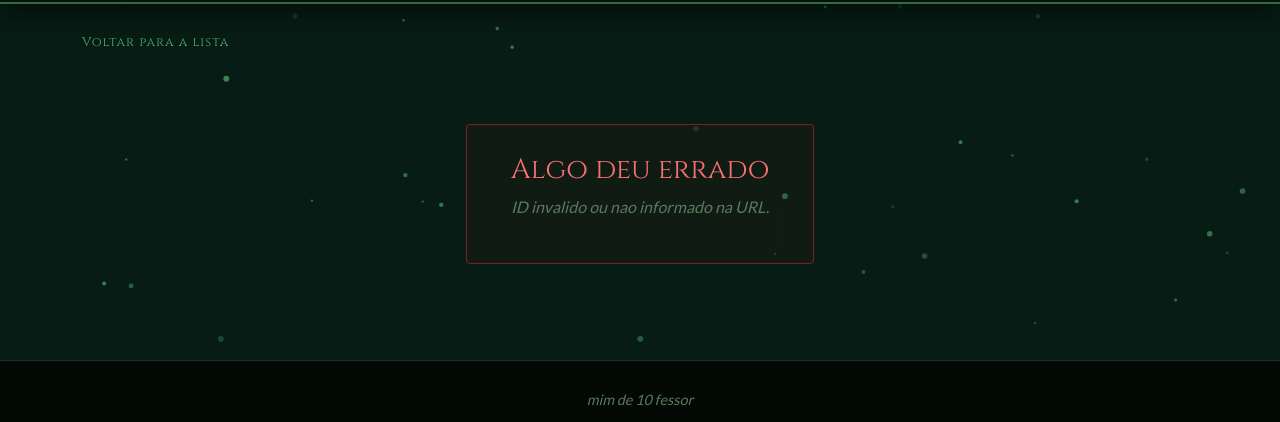
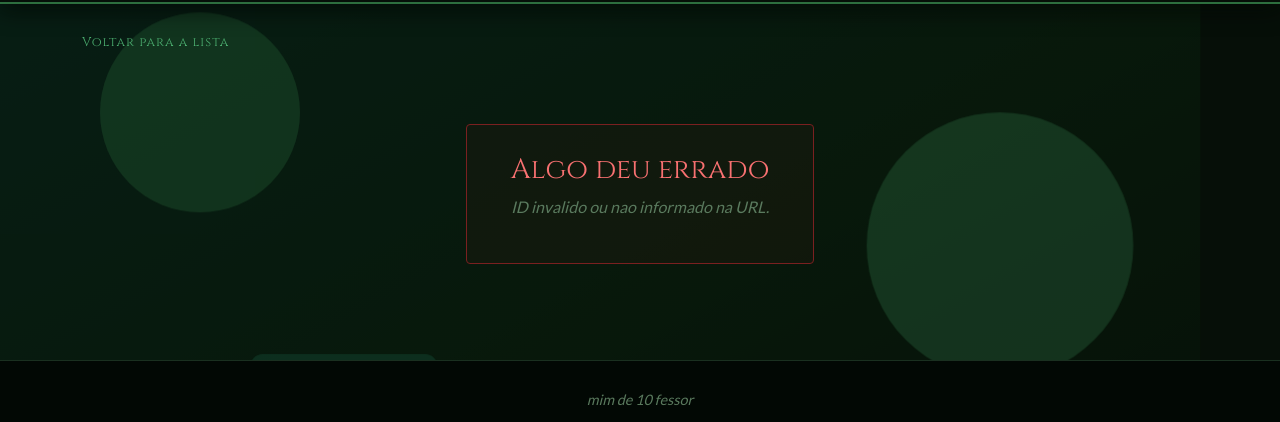
Before and after one commit to zecara/-av1-dwb-pedro-anjos-2bimestre, a plain HTML site: page detalhes.html in a window 1280 px wide. Shown: the part 61-483 px from the top of the page. Drawn offline with nearby package versions, Linux system fonts and the light colour scheme.

Commit message:
Implementar: SVG Animado com formas geométricas interativas - remover canvas e parallax

```diff
--- a/css/style.css
+++ b/css/style.css
@@ -32,11 +32,9 @@
   overflow-x: hidden;
 }
 
-/* --- Fundo Canvas --- */
+/* --- Fundo SVG Animado --- */
 #bg-parallax {
-  width: 100vw;
-  height: 100vh;
-  display: block;
+  overflow: hidden;
 }
 
 #bg-overlay {
--- a/detalhes.html
+++ b/detalhes.html
@@ -9,8 +9,22 @@
 </head>
 <body>
 
-  <!-- Fundo com Canvas Interativo -->
-  <canvas id="bg-parallax" style="position: fixed; top: 0; left: 0; z-index: 0;"></canvas>
+  <!-- Fundo SVG Animado -->
+  <svg id="bg-parallax" viewBox="0 0 1920 1080" style="position: fixed; top: 0; left: 0; width: 100%; height: 100%; z-index: 0;">
+    <defs>
+      <linearGradient id="gradBg" x1="0%" y1="0%" x2="100%" y2="100%">
+        <stop offset="0%" style="stop-color:#0a3d2f;stop-opacity:1" />
+        <stop offset="50%" style="stop-color:#0d2e14;stop-opacity:1" />
+        <stop offset="100%" style="stop-color:#060f08;stop-opacity:1" />
+      </linearGradient>
+    </defs>
+    <rect width="1920" height="1080" fill="url(#gradBg)"/>
+    <circle cx="300" cy="200" r="150" fill="#2d6e3e" opacity="0.3"/>
+    <circle cx="1500" cy="400" r="200" fill="#4caf70" opacity="0.2"/>
+    <circle cx="960" cy="800" r="180" fill="#2d6e3e" opacity="0.25"/>
+    <rect x="400" y="600" width="300" height="200" fill="#1a5f45" opacity="0.15" rx="20"/>
+    <polygon points="960,100 1100,300 820,300" fill="#4caf70" opacity="0.2"/>
+  </svg>
   <div id="bg-overlay" style="display: none;"></div>
 
   <!-- NAVBAR -->
@@ -49,7 +63,7 @@
   </footer>
 
   <script src="https://cdn.jsdelivr.net/npm/bootstrap@5.3.3/dist/js/bootstrap.bundle.min.js"></script>
-  <script src="js/canvas-particles.js"></script>
+  <script src="js/svg-animation.js"></script>
   <script src="js/detalhes.js"></script>
 </body>
 </html>
--- a/js/canvas-particles.js
+++ /dev/null
@@ -1,121 +0,0 @@
-// =============================================
-// canvas-particles.js — Fundo com partículas interativas
-// =============================================
-
-(function () {
-  const canvas = document.getElementById('bg-parallax');
-  if (!canvas || canvas.tagName !== 'CANVAS') return;
-
-  const ctx = canvas.getContext('2d');
-
-  // Configurar canvas
-  function redimensionar() {
-    canvas.width = window.innerWidth;
-    canvas.height = window.innerHeight;
-  }
-  redimensionar();
-  window.addEventListener('resize', redimensionar);
-
-  // Partículas
-  const particulas = [];
-  const NUM_PARTICULAS = 60;
-  let mouseX = window.innerWidth / 2;
-  let mouseY = window.innerHeight / 2;
-
-  class Particula {
-    constructor() {
-      this.x = Math.random() * canvas.width;
-      this.y = Math.random() * canvas.height;
-      this.vx = (Math.random() - 0.5) * 2;
-      this.vy = (Math.random() - 0.5) * 2;
-      this.size = Math.random() * 2 + 1;
-      this.opacity = Math.random() * 0.5 + 0.2;
-    }
-
-    atualizar() {
-      this.x += this.vx;
-      this.y += this.vy;
-
-      // Bounce nas bordas
-      if (this.x < 0 || this.x > canvas.width) this.vx *= -1;
-      if (this.y < 0 || this.y > canvas.height) this.vy *= -1;
-
-      // Manter dentro da tela
-      this.x = Math.max(0, Math.min(canvas.width, this.x));
-      this.y = Math.max(0, Math.min(canvas.height, this.y));
-
-      // Atração pelo mouse
-      const dx = mouseX - this.x;
-      const dy = mouseY - this.y;
-      const distancia = Math.sqrt(dx * dx + dy * dy);
-      const maxDistancia = 150;
-
-      if (distancia < maxDistancia) {
-        const força = (1 - distancia / maxDistancia) * 0.5;
-        this.vx += (dx / distancia) * força;
-        this.vy += (dy / distancia) * força;
-      }
-
-      // Damping (diminuir velocidade)
-      this.vx *= 0.98;
-      this.vy *= 0.98;
-    }
-
-    desenhar() {
-      ctx.fillStyle = `rgba(76, 175, 112, ${this.opacity})`;
-      ctx.beginPath();
-      ctx.arc(this.x, this.y, this.size, 0, Math.PI * 2);
-      ctx.fill();
-    }
-  }
-
-  // Inicializar partículas
-  for (let i = 0; i < NUM_PARTICULAS; i++) {
-    particulas.push(new Particula());
-  }
-
-  // Mouse tracking
-  document.addEventListener('mousemove', (e) => {
-    mouseX = e.clientX;
-    mouseY = e.clientY;
-  });
-
-  // Animação
-  function animar() {
-    // Fundo
-    ctx.fillStyle = '#060f08';
-    ctx.fillRect(0, 0, canvas.width, canvas.height);
-
-    // Overlay sutil
-    ctx.fillStyle = 'rgba(10, 61, 47, 0.3)';
-    ctx.fillRect(0, 0, canvas.width, canvas.height);
-
-    // Atualizar e desenhar partículas
-    particulas.forEach((p) => {
-      p.atualizar();
-      p.desenhar();
-    });
-
-    // Desenhar conexões entre partículas próximas
-    for (let i = 0; i < particulas.length; i++) {
-      for (let j = i + 1; j < particulas.length; j++) {
-        const dx = particulas[i].x - particulas[j].x;
-        const dy = particulas[i].y - particulas[j].y;
-        const distancia = Math.sqrt(dx * dx + dy * dy);
-
-        if (distancia < 100) {
-          ctx.strokeStyle = `rgba(76, 175, 112, ${0.1 * (1 - distancia / 100)})`;
-          ctx.lineWidth = 0.5;
-          ctx.beginPath();
-          ctx.moveTo(particulas[i].x, particulas[i].y);
-          ctx.lineTo(particulas[j].x, particulas[j].y);
-          ctx.stroke();
-        }
-      }
-    }
-
-    requestAnimationFrame(animar);
-  }
-
-  animar();
-})();
--- /dev/null
+++ b/js/svg-animation.js
@@ -0,0 +1,49 @@
+// =============================================
+// svg-animation.js — Formas SVG que se adaptam ao movimento
+// =============================================
+
+(function () {
+  const svgBg = document.getElementById('bg-parallax');
+  if (!svgBg) return;
+
+  let mouseX = window.innerWidth / 2;
+  let mouseY = window.innerHeight / 2;
+
+  // Rastrear mouse
+  document.addEventListener('mousemove', (e) => {
+    mouseX = e.clientX;
+    mouseY = e.clientY;
+
+    // Mover formas SVG
+    const formas = document.querySelectorAll('circle, rect, polygon');
+    formas.forEach((forma, index) => {
+      const speed = (index + 1) * 0.02;
+      const offsetX = (mouseX - window.innerWidth / 2) * speed;
+      const offsetY = (mouseY - window.innerHeight / 2) * speed;
+      forma.style.transform = `translate(${offsetX}px, ${offsetY}px)`;
+    });
+  });
+
+  // Animação das formas
+  const style = document.createElement('style');
+  style.textContent = `
+    @keyframes pulse1 {
+      0%, 100% { transform: scale(1); opacity: 0.3; }
+      50% { transform: scale(1.1); opacity: 0.5; }
+    }
+    @keyframes pulse2 {
+      0%, 100% { transform: scale(1); opacity: 0.2; }
+      50% { transform: scale(0.9); opacity: 0.4; }
+    }
+    @keyframes rotate {
+      0% { transform: rotate(0deg); }
+      100% { transform: rotate(360deg); }
+    }
+    circle:nth-child(1) { animation: pulse1 4s ease-in-out infinite; }
+    circle:nth-child(2) { animation: pulse2 6s ease-in-out infinite; }
+    circle:nth-child(3) { animation: pulse1 5s ease-in-out infinite; }
+    rect { animation: pulse2 7s ease-in-out infinite; }
+    polygon { animation: rotate 20s linear infinite; }
+  `;
+  document.head.appendChild(style);
+})();
```
Also changed, not shown: index.html (+17 -3 lines).
